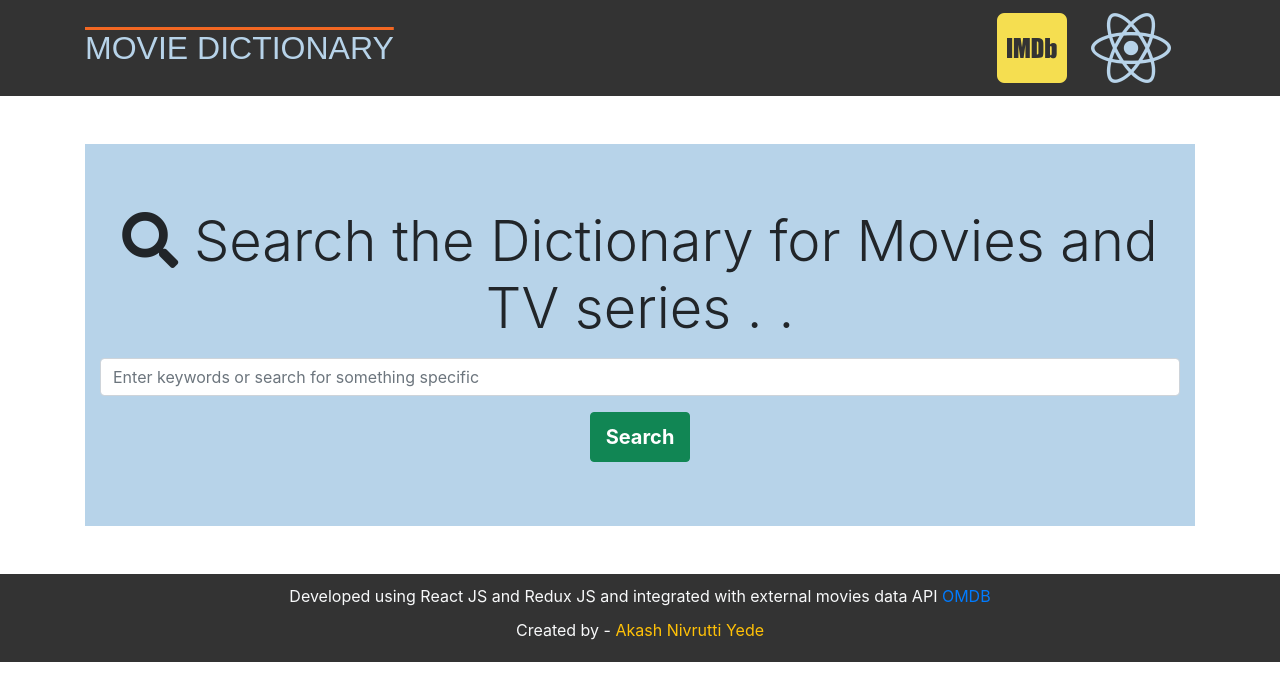
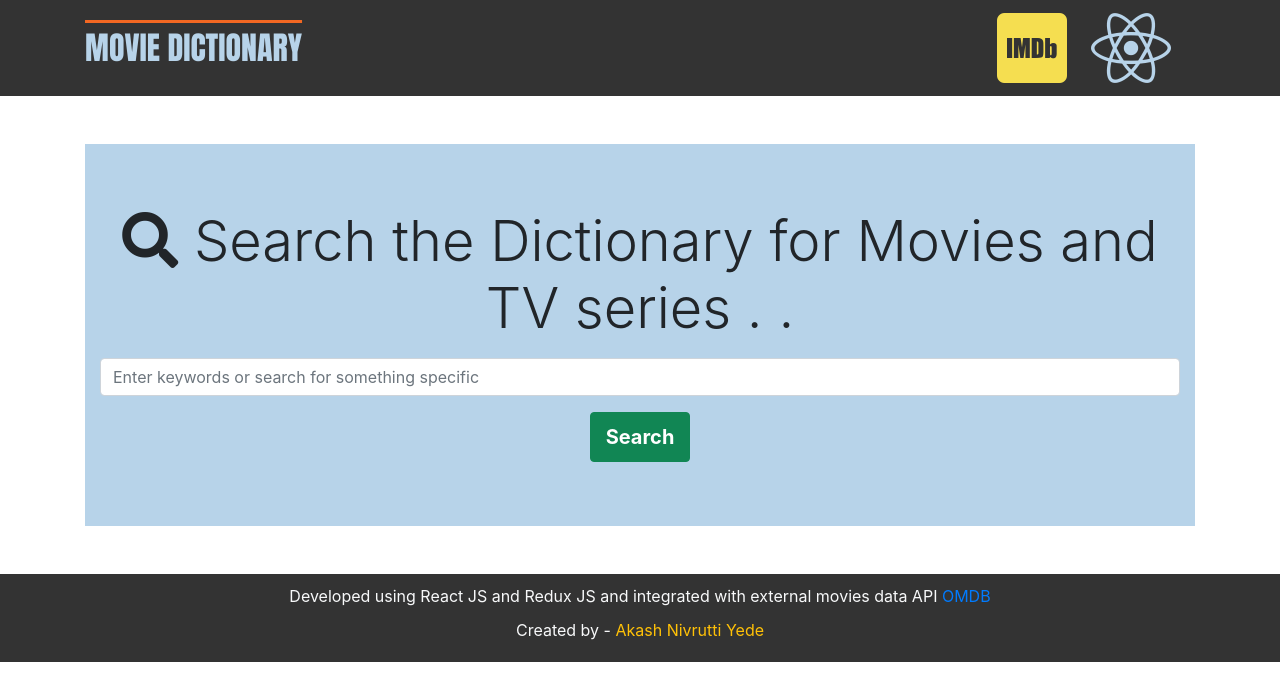
Before and after one commit to akash-yede/movie-dictionary, a React (Create React App) app: page / in a window 1280 px wide. Shown: the top 700 px of the page. Built offline with nearby package versions, Linux system fonts and the light colour scheme.

Commit message:
testing css support for brand logo with safari and IE browsers.

```diff
--- a/public/index.html
+++ b/public/index.html
@@ -17,7 +17,6 @@
     <link rel="manifest" href="%PUBLIC_URL%/manifest.json" />
     <link href="https://stackpath.bootstrapcdn.com/bootstrap/4.4.1/css/bootstrap.min.css" rel="stylesheet" integrity="sha384-Vkoo8x4CGsO3+Hhxv8T/Q5PaXtkKtu6ug5TOeNV6gBiFeWPGFN9MuhOf23Q9Ifjh" crossorigin="anonymous">
     <link href="https://use.fontawesome.com/releases/v5.7.1/css/all.css" rel="stylesheet" integrity="sha384-fnmOCqbTlWIlj8LyTjo7mOUStjsKC4pOpQbqyi7RrhN7udi9RwhKkMHpvLbHG9Sr" crossorigin="anonymous">
-    <link href="https://fonts.googleapis.com/css?family=Raleway:400,300&subset=latin,latin-ext" rel="stylesheet" type="text/css">
     <!--
       Notice the use of %PUBLIC_URL% in the tags above.
       It will be replaced with the URL of the `public` folder during the build.
--- a/src/App.css
+++ b/src/App.css
@@ -11,7 +11,9 @@
     font-stretch: expanded;
     text-decoration: overline!important;
     text-decoration-color: #f26722!important;
-    font-family: fantasy;
+    font-family: impact;
+    /* Making it work for safari */
+    -webkit-text-decoration-color:  #f26722!important;
 }
 .btn-search {
     background-color:#118654;
@@ -67,3 +69,14 @@ html,body
         font-size: xx-small;
     }
   }
+
+@media only screen and (min-device-width: 375px) and (max-device-height: 812px) and (-webkit-device-pixel-ratio: 3) {
+    /* For safari browsers */
+    .brand-text {
+        font-size:1.5rem;
+    }
+    .d-inline-block {
+        display: contents;
+        font-size: xx-small;
+    }
+}
```
